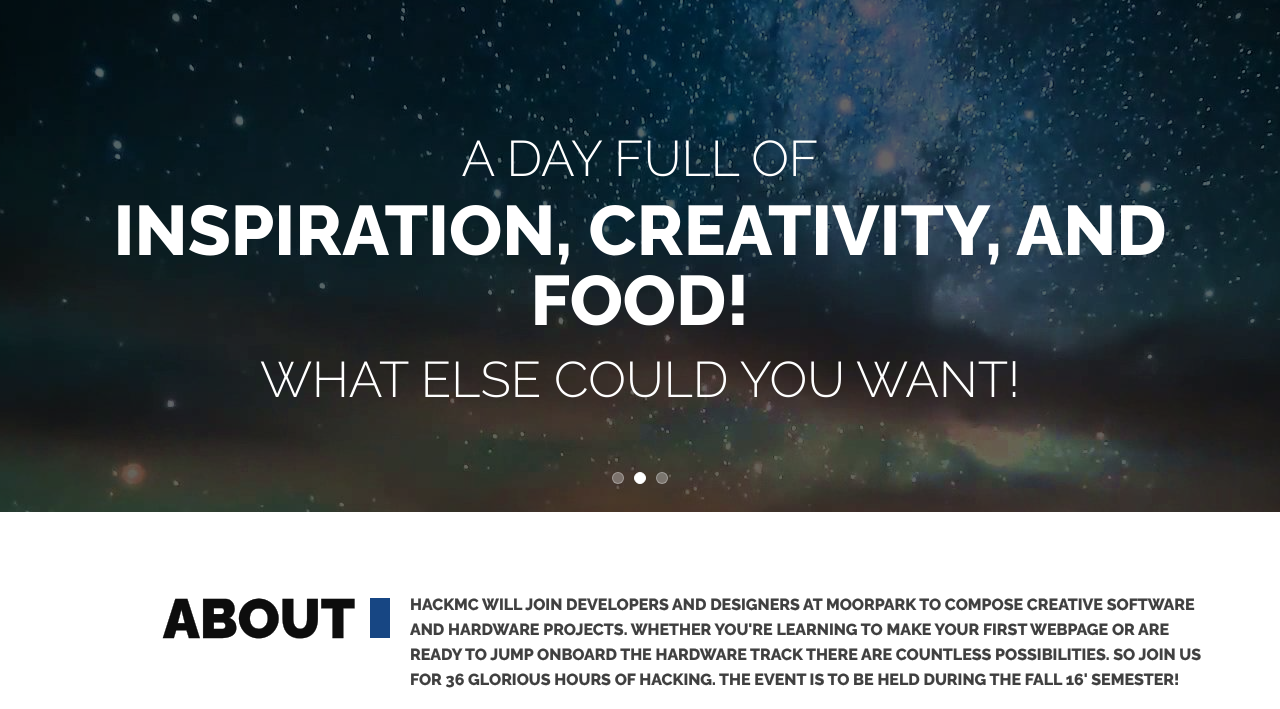
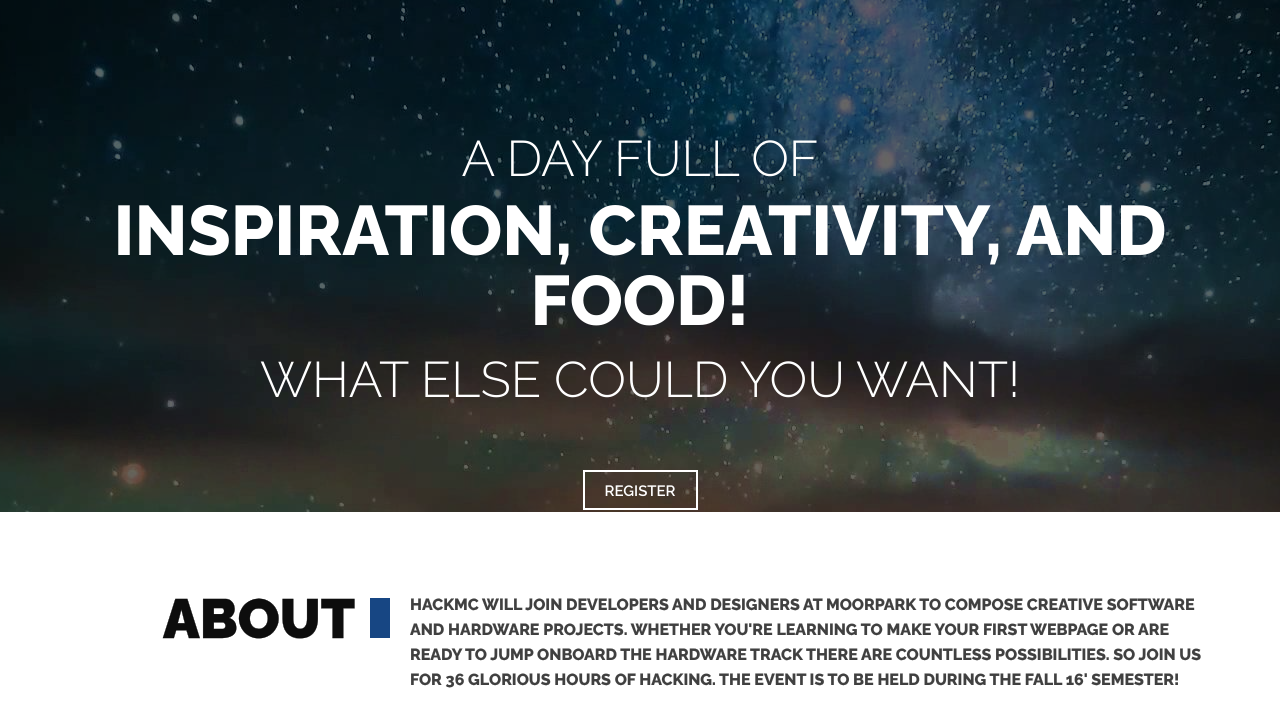
Before and after one commit to hack-mc/hack-mc.github.io, a plain HTML site: page index.html in a window 1280 px wide. Shown: the part 88-797 px from the top of the page. Drawn offline with nearby package versions, Linux system fonts and the light colour scheme; a script that the page names is missing.

Commit message:
Update index.html

```diff
--- a/index.html
+++ b/index.html
@@ -113,7 +113,7 @@
 
 
 
-										<a class="btn custom-btn typeform-share button" href="https://hackmc.typeform.com/to/QhRCNS" data-mode="1">Register</a>
+										<a class="btn custom-btn typeform-share button" href="https://hackmc.typeform.com/to/QhRCNS" data-mode="2">Register</a>
 
 
 								<script>(function(){var qs,js,q,s,d=document,gi=d.getElementById,ce=d.createElement,gt=d.getElementsByTagName,id='typef_orm',b='https://s3-eu-west-1.amazonaws.com/share.typeform.com/';if(!gi.call(d,id)){js=ce.call(d,'script');js.id=id;js.src=b+'share.js';q=gt.call(d,'script')[0];q.parentNode.insertBefore(js,q)}})()</script>
@@ -141,6 +141,7 @@
 									</p><!-- /.thin-text -->
 
 									<p class="link">
+										<a class="btn custom-btn typeform-share button" href="https://hackmc.typeform.com/to/QhRCNS" data-mode="2">Register</a>
 
 									</p>
 								</div><!-- /.item -->
@@ -154,6 +155,7 @@
 									</p><!-- /.thin-text -->
 
 									<p class="link">
+										<a class="btn custom-btn typeform-share button" href="https://hackmc.typeform.com/to/QhRCNS" data-mode="2">Register</a>
 
 									</p>
 								</div><!-- /.item -->
@@ -185,7 +187,7 @@
 							</p><!-- /.section-description -->
 
 								<p class="link" style="display:table; margin: 0 auto;">
-										<a href="https://hackmc.typeform.com/to/fMf5so" class="btn custom-btn ">Register</a>
+										<a class="btn custom-btn typeform-share button" href="https://hackmc.typeform.com/to/QhRCNS" data-mode="2">Register</a>
 								</p>
 						</div><!-- /.section-head -->
 
```
